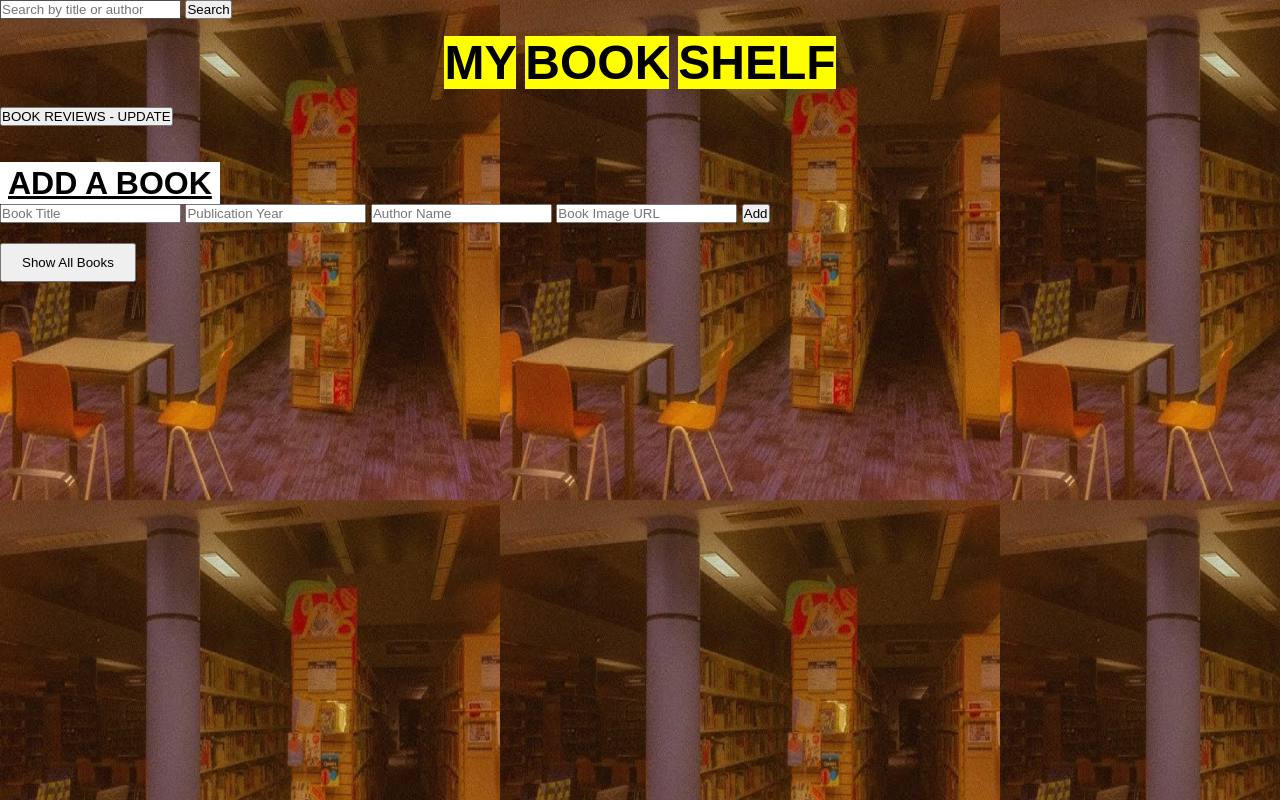
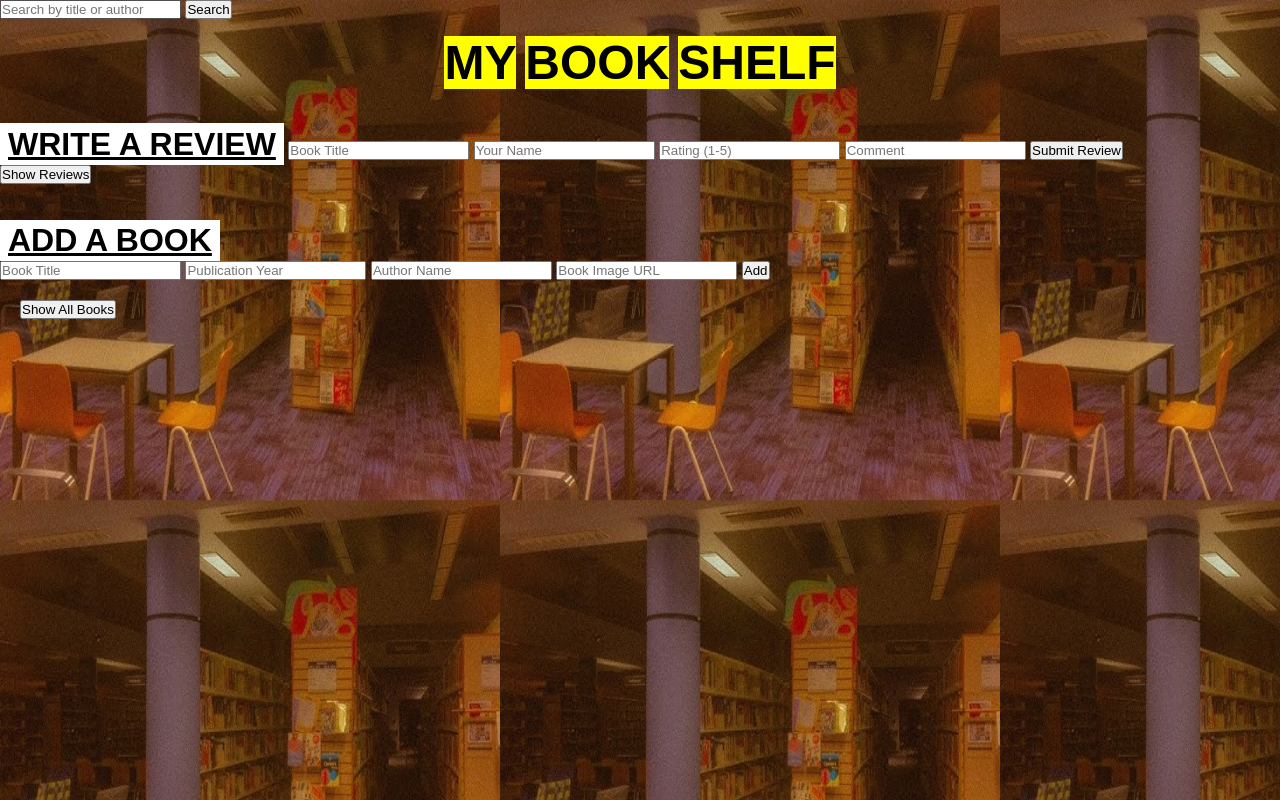
Before and after one commit to asble19/book_reviews, a Flask app: page / in a window 1280 px wide. Run offline with Flask 3, Linux system fonts and the light colour scheme.

Commit message:
updated reviews UI and layout

```diff
--- a/app.py
+++ b/app.py
@@ -1,9 +1,19 @@
 from pymongo import MongoClient
 from flask import Flask, jsonify, render_template, request
 import sqlite3
+import os
+from dotenv import load_dotenv
 
-# MongoDB connection
-client = MongoClient("mongodb+srv://asble19:<db_password>@cluster0.ukwzfcn.mongodb.net/?appName=Cluster0")
+# ---------------------- MongoDB Setup ----------------------
+
+load_dotenv()
+
+MONGO_URI = os.getenv("MONGO_URI")
+
+if not MONGO_URI:
+    raise Exception("MONGO_URI environment variable not set")
+
+client = MongoClient(MONGO_URI)
 mongo_db = client["book_reviews_db"]
 reviews_collection = mongo_db["reviews"]
 
@@ -154,7 +164,5 @@ def index():
     return render_template('index.html')
 
 # ---------------------- Run App ----------------------
-import os
-
 if __name__ == '__main__':
     app.run(host="0.0.0.0", port=int(os.environ.get("PORT", 5000)))
--- a/static/script.js
+++ b/static/script.js
@@ -135,7 +135,7 @@ function showReviews() {
                     <h4>Book: ${review.book_title}</h4>
                     <p><strong>User:</strong> ${review.user}</p>
                     <p><strong>Rating:</strong> ${review.rating}</p>
-                    <p>${review.review_text}</p>
+                    <p>${review.comment}</p>
                     <hr>
                 `;
 
@@ -146,3 +146,63 @@ function showReviews() {
             console.error('Error fetching reviews:', error);
         });
 }
+
+// -------------------- REVIEWS --------------------
+let reviewsVisible = false;
+
+// toggle reviews (no duplicate buttons, no old function)
+function toggleReviews() {
+    reviewsVisible = !reviewsVisible;
+    loadReviews();
+}
+
+// load reviews
+function loadReviews() {
+    const reviewList = document.getElementById("reviewsList");
+
+    fetch("/api/reviews")
+        .then(res => res.json())
+        .then(data => {
+            reviewList.innerHTML = "";
+
+            if (!data.reviews || data.reviews.length === 0) {
+                reviewList.innerHTML = "<p>No reviews found.</p>";
+                return;
+            }
+
+            data.reviews.forEach(review => {
+                const div = document.createElement("div");
+                div.className = "review-card";
+
+                div.innerHTML = `
+                    <h4>${review.book_title}</h4>
+                    <p><b>User:</b> ${review.user}</p>
+                    <p><b>Rating:</b> ${review.rating}</p>
+                    <p>${review.comment}</p>
+                    <hr>
+                `;
+
+                reviewList.appendChild(div);
+            });
+        });
+}
+
+// submit review
+function submitReview() {
+    const reviewData = {
+        book_title: document.getElementById("reviewBookTitle").value,
+        user: document.getElementById("reviewUser").value,
+        rating: document.getElementById("reviewRating").value,
+        comment: document.getElementById("reviewComment").value
+    };
+
+    fetch("/api/add_review", {
+        method: "POST",
+        headers: {"Content-Type": "application/json"},
+        body: JSON.stringify(reviewData)
+    })
+    .then(res => res.json())
+    .then(() => {
+        if (reviewsVisible) loadReviews();
+    });
+}
--- a/static/styles.css
+++ b/static/styles.css
@@ -14,38 +14,27 @@
     display: inline;
     background: yellow;
     color: black;
-    padding: 0;
     line-height: 1;
     font-size: 3rem;
     box-decoration-break: clone;
 }
 
-.book-reviews-title {
-    display: inline;
-    background-color: white;
-    color: black;
-    font-size: 1rem;
-    line-height: 1;
-    padding: 0.1em 0.2em;
-    border-radius: 0;
-}
-
-.add-book-title {
+/* SAME STYLE FOR BOTH TITLES */
+.add-book-title,
+.review-title {
     display: inline-block;
     background-color: white;
     color: black;
     font-size: 2rem;
     line-height: 1;
     padding: 0.15em 0.25em;
-    border-radius: 0;
     text-decoration: underline;
     margin-top: 0.5em;
 }
 
-
-body{
+body {
     background: #f4f4f4;
-    margin:0;
+    margin: 0;
     background-image: url('/static/hq720.jpg');
     background-repeat: repeat;
     background-size: 500px 500px;
@@ -59,46 +48,29 @@ body{
     padding: 20px;
 }
 
-#showBooksButton {
-    margin: 20px 0 20px 0;
-    display: block;
-    margin-left: 0;
-    padding: 10px 20px;
-}
-
+/* BOOKS */
 .bookshelf {
     display: grid;
     grid-template-columns: repeat(auto-fill, minmax(200px,1fr));
     gap: 10px;
     padding: 0 30px 30px 0;
-    justify-content: start;
 }
 
-.book-card{
-background: #000000;
-    padding:10px;
-    border-radius:4px;
-    box-shadow:0 4px 10px rgba(0,0,0,0.2);
-    text-align:center;
-    transition:transform 0.2s;
-    color: rgb(255, 255, 255);
+.book-card {
+    background: #000;
+    padding: 10px;
+    border-radius: 4px;
+    text-align: center;
+    color: white;
 }
 
-.book-card:hover{
-    transform:scale(1.05);
+.book-cover {
+    width: 100%;
+    height: 250px;
+    object-fit: cover;
 }
 
-.book-cover{
-    width:100%;
-    height:250px;
-    object-fit:cover;
-    border-radius:8px;
-}
-
-.author{
-    color:rgb(255, 255, 255);
-}
-
+/* REVIEWS */
 .reviews-list {
     margin: 20px 0;
 }
@@ -106,12 +78,5 @@ background: #000000;
 .review-card {
     margin-bottom: 15px;
     background: #fff;
+    padding: 10px;
 }
-
-.review-card h4 {
-    margin: 0 0 5px 0;
-}
-
-.review-card p {
-    margin: 2px 0;
-}
--- a/templates/index.html
+++ b/templates/index.html
@@ -1,17 +1,11 @@
 <html>
-
 <head>
-    <style>
-        body {
-            font-family: Arial, Helvetica, sans-serif;
-        }
-    </style>
     <title>Book Reviews</title>
-    <link rel="stylesheet" type="text/css" href="{{ url_for('static', filename='styles.css') }}">
-
+    <link rel="stylesheet" href="{{ url_for('static', filename='styles.css') }}">
 </head>
 
 <body>
+
 <input type="text" id="searchBox" placeholder="Search by title or author">
 <button onclick="searchBooks()">Search</button>
 
@@ -23,18 +17,28 @@
     </h1>
 </header>
 
-<!-- Button to show reviews -->
-<button id="showReviewsButton" onclick="showReviews()">BOOK REVIEWS - UPDATE</button>
+<!-- WRITE REVIEW (UPDATED STYLE) -->
+<div id="addReview">
+    <h2 class="review-title">WRITE A REVIEW</h2>
 
-<!-- Div to display reviews -->
-<div id="reviewsList" class="reviews-list">
-    <!-- Reviews will appear here dynamically -->
+    <input type="text" id="reviewBookTitle" placeholder="Book Title">
+    <input type="text" id="reviewUser" placeholder="Your Name">
+    <input type="number" id="reviewRating" placeholder="Rating (1-5)">
+    <input type="text" id="reviewComment" placeholder="Comment">
+
+    <button onclick="submitReview()">Submit Review</button>
 </div>
 
-    <!-- Add a div to input book data -->
+<!-- ONLY ONE BUTTON -->
+<button onclick="toggleReviews()">Show Reviews</button>
+
+<!-- SINGLE REVIEW CONTAINER -->
+<div id="reviewsList" class="reviews-list"></div>
+
+<!-- ADD BOOK -->
 <div id="addBook">
     <h2 class="add-book-title">ADD A BOOK</h2>
-    <!-- Inputs in a row -->
+
     <div class="book-inputs-row">
         <input type="text" id="bookTitle" placeholder="Book Title">
         <input type="text" id="publicationYear" placeholder="Publication Year">
@@ -44,20 +48,10 @@
     </div>
 </div>
 
-    <!-- Display books in this div -->
-    <div id="bookList">
-        <!-- Book data will be displayed here dynamically -->
-    </div>
-
 <button id="showBooksButton" onclick="showAllBooks()">Show All Books</button>
 
-    <!-- Display books in this div -->
-    <div id="bookshelf" class="bookshelf">
-        <!-- Book data will be displayed here dynamically -->
-    </div>
-
+<div id="bookshelf" class="bookshelf"></div>
 
 <script src="{{ url_for('static', filename='script.js') }}"></script>
 </body>
-
 </html>
```
Also changed, not shown: add_test_review.py (+20 -8 lines), reset_reviews.py (added, +17 -0 lines), static/sh3_shakespeare_anthology_03.jpg (deleted), 1 other file. Lines whose indentation alone changed are shown as unchanged.
